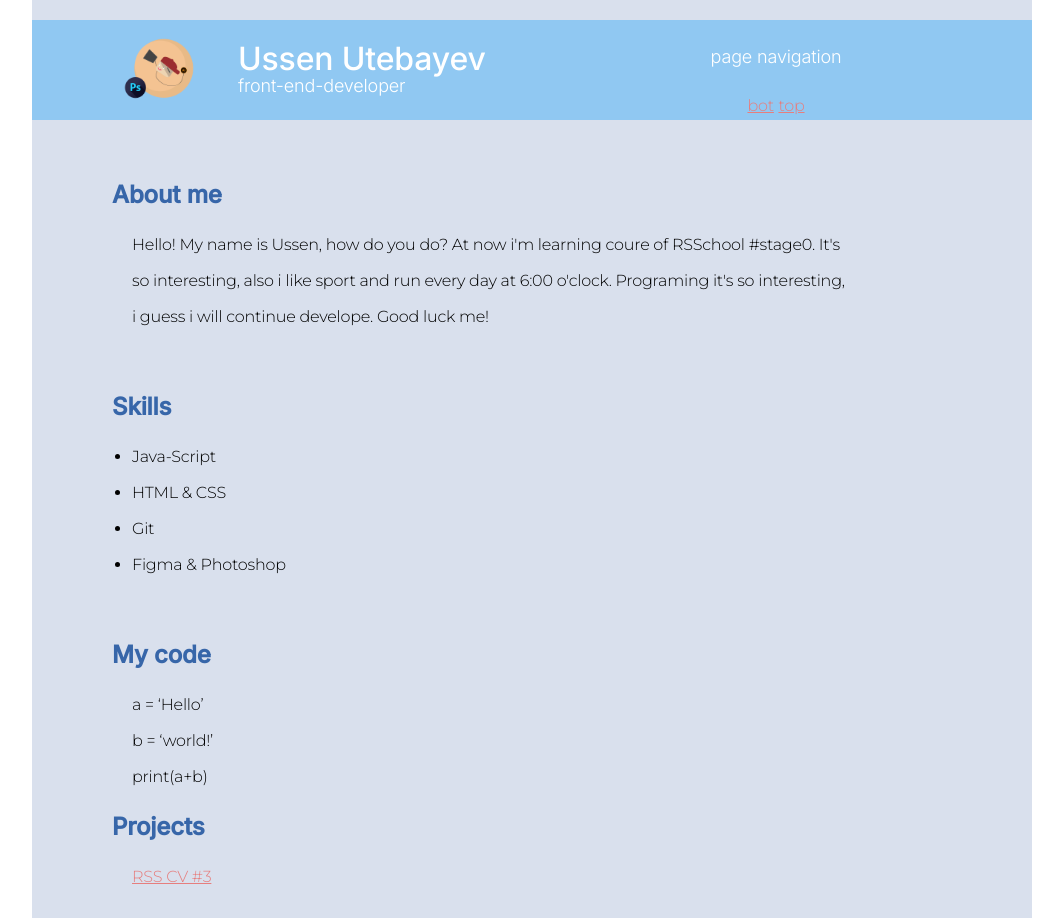
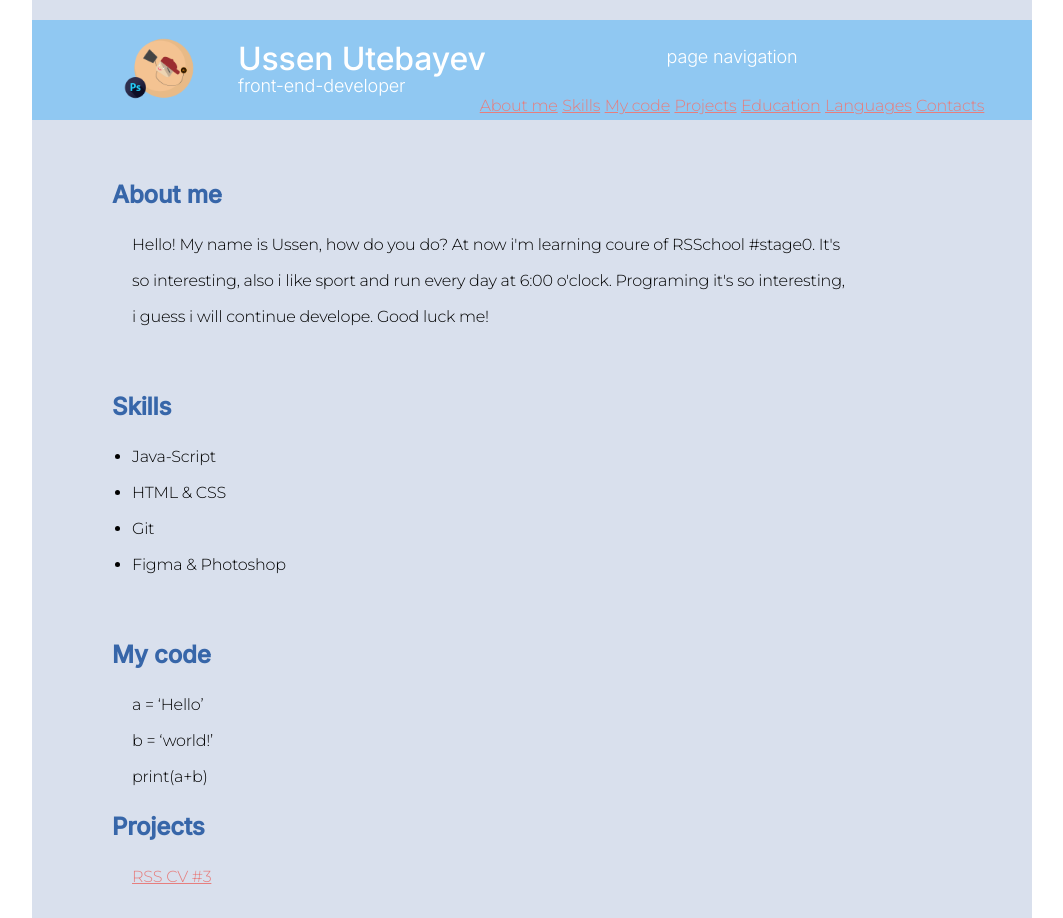
Before and after one commit to Ectx369/rsschool-cv, a plain HTML site: page index.html in a window 1280 px wide. Shown: the top 918 px of the page, without its empty margins (108-1171 px from the left). Drawn offline with Linux system fonts and the light colour scheme.

Commit message:
feat: new add

```diff
--- a/index.html
+++ b/index.html
@@ -29,16 +29,21 @@
         </div>
         <nav class="header_nav">
           <h3>page navigation</h3>
-          <ul>
-            <li class="hli"><a href="#bot">bot</a></li>
-            <li class="hli"><a href="#top">top</a></li>
+          <ul class="lst">
+            <li class="hli"><a href="#about me">About me</a></li>
+            <li class="hli"><a href="#skills">Skills</a></li>
+            <li class="hli"><a href="#my_code">My code</a></li>
+            <li class="hli"><a href="#projects">Projects</a></li>
+            <li class="hli"><a href="#education">Education</a></li>
+            <li class="hli"><a href="#languages">Languages</a></li>
+            <li class="hli"><a href="#contacts">Contacts</a></li>
           </ul>
         </nav>
       </header>
 
       <main>
         <div class="container">
-          <h2>About me</h2>
+          <h2 class="about me">About me</h2>
           <p>
             Hello! My name is Ussen, how do you do? At now i'm learning coure of
             RSSchool #stage0. It's so interesting, also i like sport and run
@@ -48,7 +53,7 @@
         </div>
 
         <div class="container">
-          <h2>Skills</h2>
+          <h2 class="skills">Skills</h2>
           <ul style="padding: 20px">
             <li>Java-Script</li>
             <li>HTML & CSS</li>
@@ -58,7 +63,7 @@
         </div>
 
         <div class="container">
-          <h2>My code</h2>
+          <h2 id="my_code">My code</h2>
           <p>
             a = ‘Hello’ <br />
             b = ‘world!’ <br />print(a+b)
@@ -66,7 +71,7 @@
         </div>
 
         <div>
-          <h2>Projects</h2>
+          <h2 id="projects">Projects</h2>
           <p>
             <a href="https://github.com/Ectx369/rsschool-cv" target="_blank">
               RSS CV #3</a
@@ -75,7 +80,7 @@
         </div>
 
         <div class="container">
-          <h2>Education</h2>
+          <h2 id="education">Education</h2>
           <p>
             Kazakh & Russian international university <br />
             Secondary school #42
@@ -83,7 +88,7 @@
         </div>
 
         <div class="container">
-          <h2>Languages</h2>
+          <h2 id="languages">Languages</h2>
           <ul>
             <li>Kazakh - native</li>
             <li>Russian - advanced</li>
@@ -92,7 +97,7 @@
         </div>
 
         <div class="container">
-          <h2>Contacts</h2>
+          <h2 id="contacts">Contacts</h2>
           <ul>
             <li><a href="mailto:usen_utebayev@vk.com">E-mail</a></li>
             <li>
@@ -103,7 +108,7 @@
         </div>
       </main>
       <footer class="footer">
-        <ul id="bot" class="footer__unlist">
+        <ul class="footer__unlist">
           <li class="footerli">
             <a href="https://github.com/Ectx369" target="_blank"
               ><img
--- a/style.css
+++ b/style.css
@@ -70,9 +70,9 @@ h1 {
 
 .header_nav {
   position: absolute;
-  width: 150px;
+  width: 600px;
   height: 20px;
-  left: 669px;
+  left: 400px;
   top: 26px;
   text-align: center;
 
@@ -168,6 +168,7 @@ ul {
 .footer__unlist {
   margin: auto;
   padding: 10px;
+  padding-bottom: 0px;
   position: absolute;
   top: -10px;
 }
```
